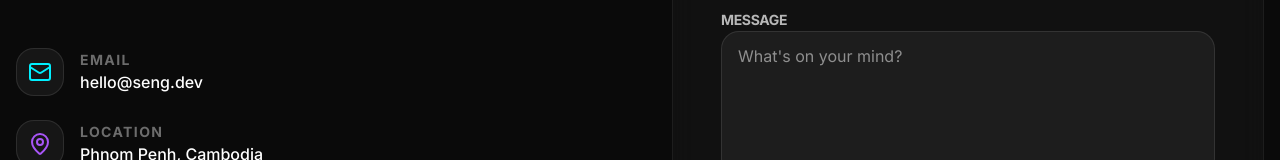
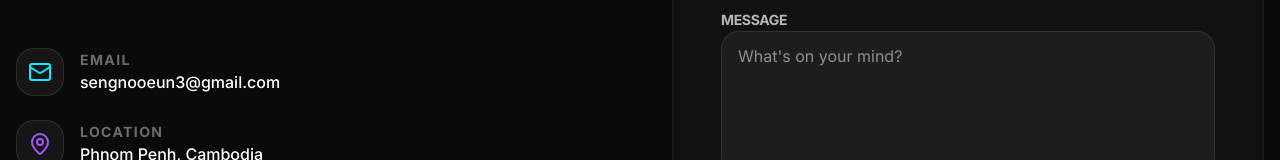
Before and after one commit to SENGNoeun-slowmo/portfolio, a Next.js app: page / in a window 1280 px wide. Shown: the part 2446-2606 px from the top of the page. Built offline with nearby package versions, Linux system fonts and the light colour scheme; no server answers.

Commit message:
fix contect

```diff
--- a/components/sections/contact.tsx
+++ b/components/sections/contact.tsx
@@ -5,9 +5,9 @@ import { Send, Github, Linkedin, Twitter, Mail, MapPin, Calendar } from "lucide-
 import { cn } from "@/lib/utils";
 
 const socialLinks = [
-  { name: "GitHub", icon: <Github className="h-5 w-5" />, href: "https://github.com", color: "hover:text-white" },
-  { name: "LinkedIn", icon: <Linkedin className="h-5 w-5" />, href: "https://linkedin.com", color: "hover:text-blue-400" },
-  { name: "X", icon: <Twitter className="h-5 w-5" />, href: "https://twitter.com", color: "hover:text-sky-400" },
+  { name: "GitHub", icon: <Github className="h-5 w-5" />, href: "https://github.com/SengNoeun", color: "hover:text-white" },
+  { name: "LinkedIn", icon: <Linkedin className="h-5 w-5" />, href: "https://www.linkedin.com/in/seng-noeun-54009a3b2?utm_source=share&utm_campaign=share_via&utm_content=profile&utm_medium=android_app", color: "hover:text-blue-400" },
+  { name: "X", icon: <Twitter className="h-5 w-5" />, href: "https://twitter.com/sengnana26", color: "hover:text-sky-400" },
 ];
 
 import { useProfile } from "@/hooks/useProducts";
@@ -67,7 +67,7 @@ export function Contact() {
                 </div>
                 <div>
                   <div className="text-sm text-white/40 uppercase tracking-widest font-bold">Email</div>
-                  <div className="text-white font-medium">{profile?.email || "hello@seng.dev"}</div>
+                  <div className="text-white font-medium">{profile?.email || "sengnooeun3@gmail.com"}</div>
                 </div>
               </div>
 
```
